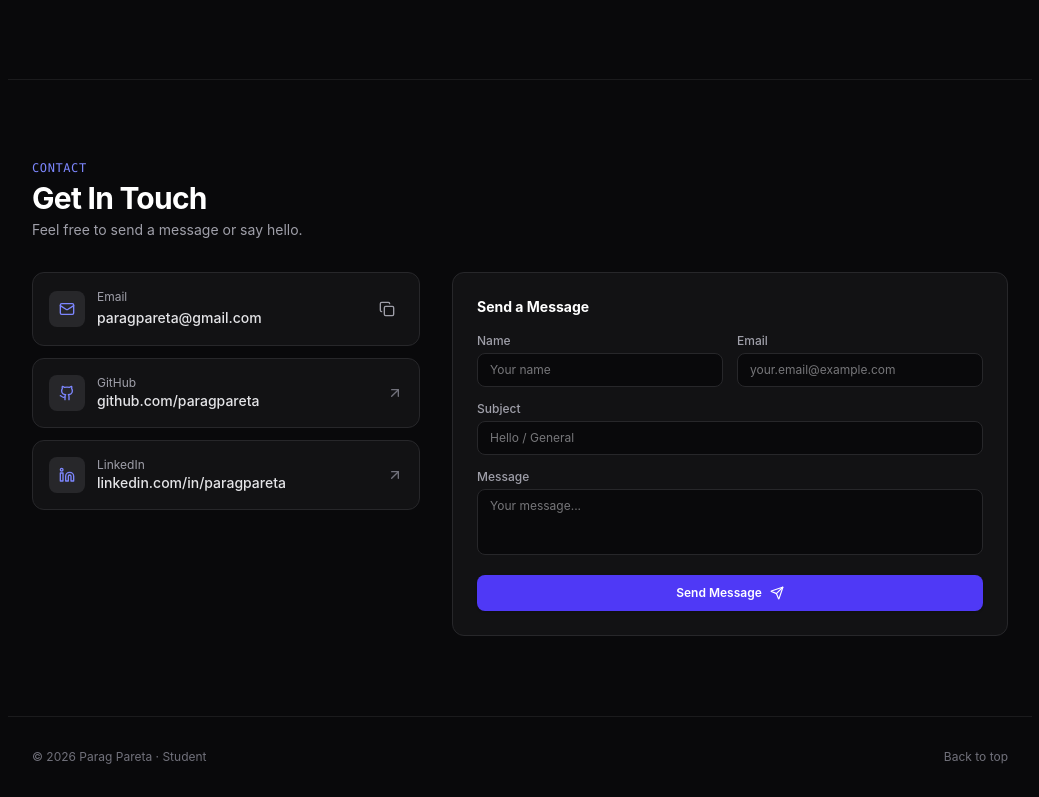
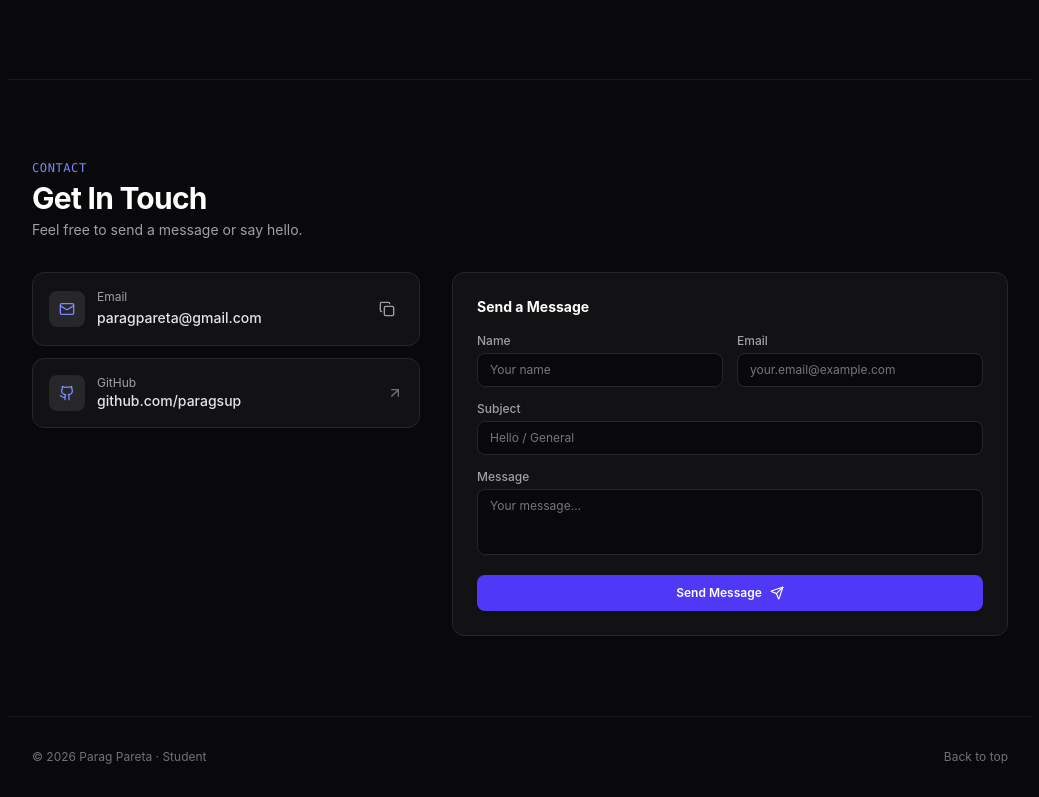
Before and after one commit to Paragsup/My-info, a React (Vite) app: page / in a window 1280 px wide. Shown: the part 1293-2090 px from the top of the page, without its empty margins (120-1159 px from the left). Built offline with nearby package versions, Linux system fonts and the light colour scheme.

Commit message:
refactor: update GitHub link and remove LinkedIn
Update the GitHub profile URL and remove the LinkedIn section from the contact links.

```diff
--- a/src/App.tsx
+++ b/src/App.tsx
@@ -13,8 +13,7 @@ import {
   Atom,
   Binary,
   FlaskConical,
-  Github,
-  Linkedin
+  Github
 } from 'lucide-react';
 
 export default function App() {
@@ -33,8 +32,7 @@ export default function App() {
   const [formStatus, setFormStatus] = useState<'idle' | 'submitting' | 'success'>('idle');
 
   const emailAddress = "paragpareta@gmail.com";
-  const githubAddress = "https://github.com/paragpareta";
-  const linkedinAddress = "https://linkedin.com/in/paragpareta";
+  const githubAddress = "https://github.com/paragsup";
 
   useEffect(() => {
     const handleScroll = () => {
@@ -380,27 +378,7 @@ export default function App() {
                 <div>
                   <p className="text-xs text-zinc-400">GitHub</p>
                   <p className="text-sm font-medium text-zinc-200 group-hover:text-white transition-colors">
-                    github.com/paragpareta
-                  </p>
-                </div>
-              </div>
-              <ArrowUpRight className="w-4 h-4 text-zinc-500 group-hover:text-white transition-colors" />
-            </a>
-
-            <a
-              href={linkedinAddress}
-              target="_blank"
-              rel="noopener noreferrer"
-              className="p-4 bg-zinc-900/60 border border-zinc-800 rounded-xl flex items-center justify-between hover:border-zinc-700 transition-colors group"
-            >
-              <div className="flex items-center gap-3">
-                <div className="w-9 h-9 rounded-lg bg-zinc-800 flex items-center justify-center text-indigo-400">
-                  <Linkedin className="w-4 h-4" />
-                </div>
-                <div>
-                  <p className="text-xs text-zinc-400">LinkedIn</p>
-                  <p className="text-sm font-medium text-zinc-200 group-hover:text-white transition-colors">
-                    linkedin.com/in/paragpareta
+                    github.com/paragsup
                   </p>
                 </div>
               </div>
```
